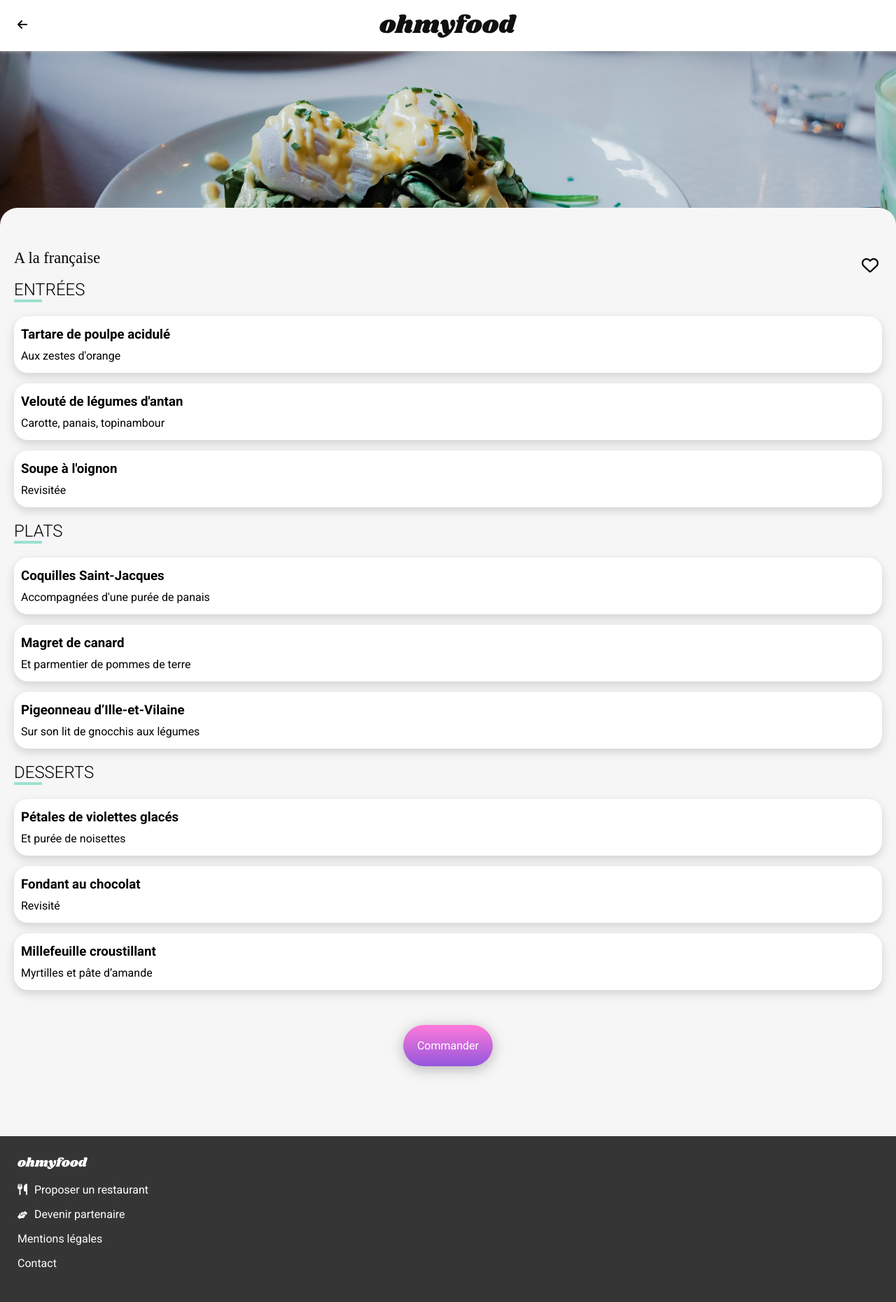
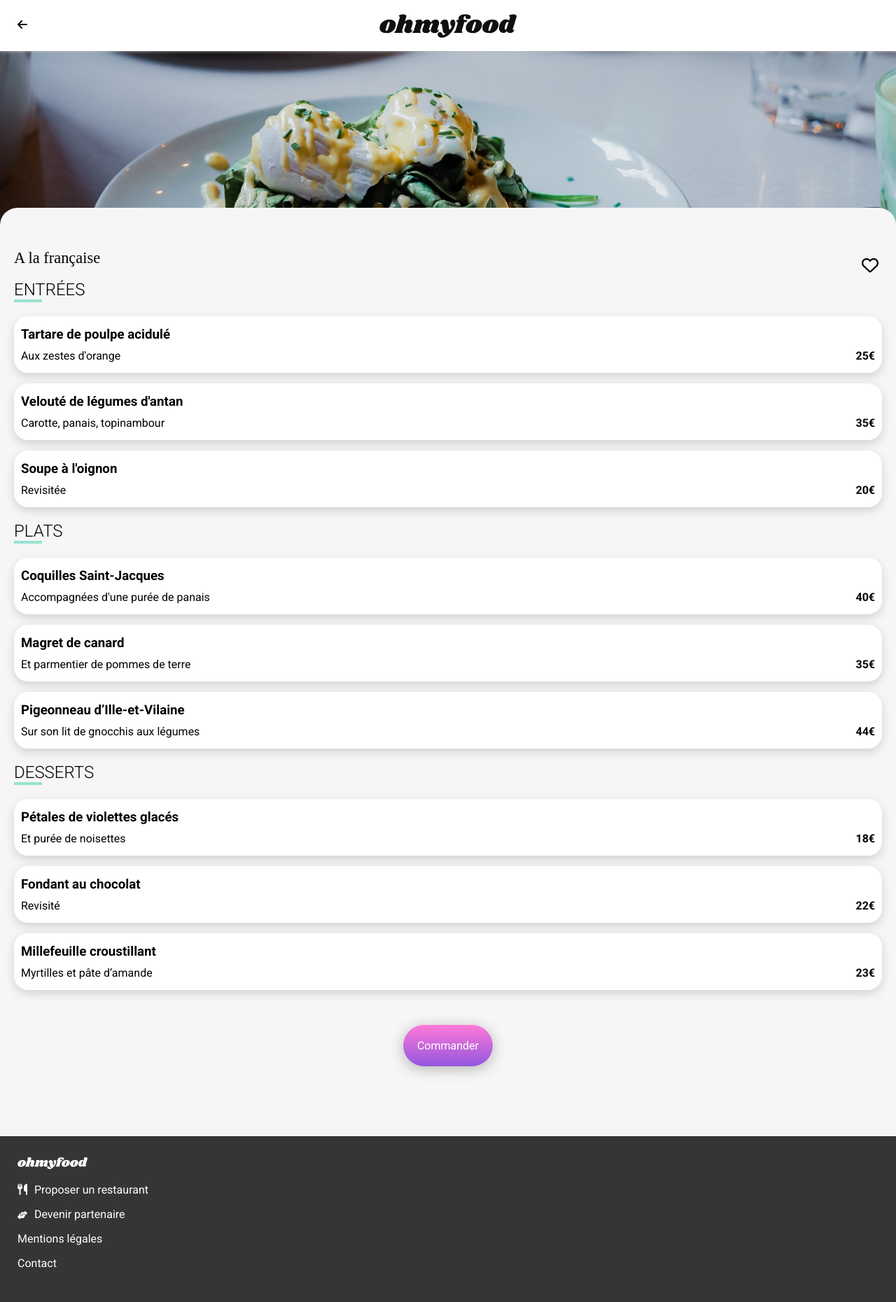
Before and after one commit to alelarge/alelarge.github.io, a Jekyll site: the page sub_pages/ohmyfood/restaurants/a-la-francaise.html, which Jekyll copies as it is, in a window 1280 px wide. Shown: the whole page at 70% size. Built offline with Jekyll 4.4.1, drawn with Linux system fonts in a browser that asks for light colours; nearby versions of some CDN libraries; some web fonts are replaced.

Commit message:
Fix ohmyfood price display

```diff
--- a/sub_pages/ohmyfood/animation.css
+++ /dev/null
@@ -1,102 +0,0 @@
-.loading-container {
-  position: fixed;
-  background: #fff;
-  height: 100%;
-  width: 100%;
-  z-index: 1;
-  top: 0;
-  align-items: center;
-  justify-content: center;
-  display: flex;
-  animation: fadeOut 1s;
-  animation-fill-mode: forwards;
-}
-.loading-container .loading {
-  color: #9356dc;
-  perspective: 1000px;
-  font-size: 84px;
-  font-family: "Montserrat", sans-serif;
-  font-weight: 800;
-  text-align: center;
-}
-.loading-container .loading span {
-  display: inline-block;
-  margin: 0 -0.05em;
-  transform-origin: 50% 50% -25px;
-  transform-style: preserve-3d;
-  animation: loading 1.6s infinite;
-}
-.loading-container .loading span:nth-child(2) {
-  animation-delay: 0.1s;
-}
-.loading-container .loading span:nth-child(3) {
-  animation-delay: 0.2s;
-}
-.loading-container .loading span:nth-child(4) {
-  animation-delay: 0.3s;
-}
-.loading-container .loading span:nth-child(5) {
-  animation-delay: 0.4s;
-}
-.loading-container .loading span:nth-child(6) {
-  animation-delay: 0.5s;
-}
-.loading-container .loading span:nth-child(7) {
-  animation-delay: 0.6s;
-}
-@media screen and (max-width: 720px) {
-  .loading-container .loading {
-    display: inline-grid;
-  }
-}
-
-@keyframes fadeOut {
-  0% {
-    opacity: 1;
-  }
-  99% {
-    opacity: 0;
-    height: 100%;
-  }
-  100% {
-    opacity: 0;
-    height: 0px;
-  }
-}
-@keyframes loading {
-  0% {
-    transform: rotateX(-360deg);
-  }
-  70% {
-    transform: rotateX(0);
-  }
-}
-/**
- Boutons
-**/
-@keyframes fadeInUp {
-  from {
-    transform: translate3d(0, 40px, 0);
-  }
-  to {
-    transform: translate3d(0, 0, 0);
-    opacity: 1;
-  }
-}
-.fade-in-up {
-  animation-duration: 1s;
-  animation-fill-mode: both;
-  opacity: 0;
-  animation-name: fadeInUp;
-}
-
-@keyframes gradient {
-  0% {
-    background-position: 0% 50%;
-  }
-  100% {
-    background-position: 100% 50%;
-  }
-}
-
-/*# sourceMappingURL=animation.css.map */
--- a/sub_pages/ohmyfood/index.html
+++ b/sub_pages/ohmyfood/index.html
@@ -4,7 +4,6 @@
     <meta charset="UTF-8" />
     <meta name="viewport" content="width=device-width, initial-scale=1.0" />
     <link rel="stylesheet" href="style.css" />
-    <link rel="stylesheet" href="./animation.css" />
     <link rel="icon" type="image/png" href="images/logo/favicon.png" />
     <link rel="preconnect" href="https://fonts.gstatic.com" />
     <link
--- a/sub_pages/ohmyfood/restaurant.css
+++ /dev/null
@@ -1,129 +0,0 @@
-/**
-  RESTAURANT
-**/
-.img_restaurant {
-  width: 100%;
-  object-fit: cover;
-  height: 250px;
-}
-@media screen and (min-width: 1300px) {
-  .img_restaurant {
-    height: 400px;
-  }
-}
-
-.carte-restaurant {
-  background-color: #f6f6f6;
-  border-top-left-radius: 25px;
-  border-top-right-radius: 25px;
-  padding-left: 20px;
-  padding-right: 20px;
-  padding-top: 40px;
-  position: relative;
-  top: -30px;
-  padding-bottom: 70px;
-}
-.carte-restaurant header h1 {
-  font-size: 1.4em;
-  font-family: "Shrikhand", cursive;
-}
-.carte-restaurant header .like__icon {
-  position: absolute;
-  right: 25px;
-  top: 70px;
-}
-.carte-restaurant header .like__icon.like__icon--bg {
-  position: absolute;
-  right: 26px;
-  top: 72px;
-}
-@media screen and (min-width: 1300px) {
-  .carte-restaurant .menu-restaurant {
-    display: flex;
-    gap: 20px;
-    justify-content: center;
-  }
-  .carte-restaurant .menu-restaurant .carte-item {
-    min-width: 400px;
-  }
-}
-.carte-restaurant .menu-restaurant .toutes_les_entrees div:nth-child(2),
-.carte-restaurant .menu-restaurant .tous_les_plats div:nth-child(2),
-.carte-restaurant .menu-restaurant .tous_les_desserts div:nth-child(2) {
-  animation-delay: 0.1s;
-}
-.carte-restaurant .menu-restaurant .toutes_les_entrees div:nth-child(3),
-.carte-restaurant .menu-restaurant .tous_les_plats div:nth-child(3),
-.carte-restaurant .menu-restaurant .tous_les_desserts div:nth-child(3) {
-  animation-delay: 0.2s;
-}
-.carte-restaurant .menu-restaurant .toutes_les_entrees div:nth-child(4),
-.carte-restaurant .menu-restaurant .tous_les_plats div:nth-child(4),
-.carte-restaurant .menu-restaurant .tous_les_desserts div:nth-child(4) {
-  animation-delay: 0.3s;
-}
-.carte-restaurant .menu-restaurant .toutes_les_entrees h2 {
-  margin-top: 15px;
-}
-.carte-restaurant .menu-restaurant .carte-item {
-  box-shadow: 0px 5px 14px #00000026;
-  background-color: #fff;
-  margin-bottom: 15px;
-  border-radius: 20px;
-  display: flex;
-  align-items: stretch;
-  overflow: hidden;
-}
-.carte-restaurant .menu-restaurant .carte-item:hover {
-  cursor: pointer;
-}
-.carte-restaurant .menu-restaurant .carte-item:hover .recette-check {
-  width: 70px;
-}
-.carte-restaurant .menu-restaurant .carte-item:hover .recette-check .fa-check-circle {
-  transform: rotate(0deg);
-}
-.carte-restaurant .menu-restaurant .carte-item .recette-info {
-  padding-left: 10px;
-  padding-right: 40px;
-  padding-top: 15px;
-  padding-bottom: 15px;
-  width: 100%;
-}
-.carte-restaurant .menu-restaurant .carte-item .recette-info h3 {
-  margin-top: 0px;
-  margin-bottom: 10px;
-  font-weight: bold;
-}
-.carte-restaurant .menu-restaurant .carte-item .recette-info .subtitle {
-  margin: 0px;
-  position: relative;
-}
-.carte-restaurant .menu-restaurant .carte-item .recette-info .subtitle .price {
-  font-weight: bold;
-  right: -30px;
-  position: absolute;
-}
-.carte-restaurant .menu-restaurant .carte-item .recette-check {
-  padding-top: 35px;
-  border-top-right-radius: 20px;
-  border-bottom-right-radius: 20px;
-  background: #99e2d0;
-  color: #fff;
-  vertical-align: middle;
-  flex-grow: 0;
-  flex-shrink: 0;
-  width: 0px;
-  transition: 0.5s ease;
-  text-align: center;
-  animation-delay: 250ms;
-}
-.carte-restaurant .menu-restaurant .carte-item .recette-check .fa-check-circle {
-  transform: rotate(360deg);
-  transition: 0.5s ease;
-}
-.carte-restaurant .btn_cta {
-  margin-top: 50px;
-}
-
-/*# sourceMappingURL=restaurant.css.map */
--- a/sub_pages/ohmyfood/restaurants/a-la-francaise.html
+++ b/sub_pages/ohmyfood/restaurants/a-la-francaise.html
@@ -4,8 +4,6 @@
     <meta charset="UTF-8" />
     <meta name="viewport" content="width=device-width, initial-scale=1.0" />
     <link rel="stylesheet" href="../style.css" />
-    <link rel="stylesheet" href="../restaurant.css" />
-    <link rel="stylesheet" href="../animation.css" />
     <link rel="icon" type="image/png" href="images/logo/favicon.png" />
     <link rel="preconnect" href="https://fonts.gstatic.com" />
     <link
@@ -101,7 +99,8 @@
             <div class="recette-info">
               <h3 class="intitule">Tartare de poulpe acidulé</h3>
               <p class="subtitle">
-                Aux zestes d'orange <span class="price">25€</span>
+                <span>Aux zestes d'orange</span>
+                <span class="price">25€</span>
               </p>
             </div>
             <div class="recette-check">
@@ -113,7 +112,8 @@
             <div class="recette-info">
               <h3 class="intitule">Velouté de légumes d'antan</h3>
               <p class="subtitle">
-                Carotte, panais, topinambour <span class="price">35€</span>
+                <span>Carotte, panais, topinambour</span>
+                <span class="price">35€</span>
               </p>
             </div>
             <div class="recette-check">
@@ -124,7 +124,10 @@
           <div class="carte-item fade-in-up">
             <div class="recette-info">
               <h3 class="intitule">Soupe à l'oignon</h3>
-              <p class="subtitle">Revisitée <span class="price">20€</span></p>
+              <p class="subtitle">
+                <span>Revisitée</span>
+                <span class="price">20€</span>
+              </p>
             </div>
             <div class="recette-check">
               <i class="fas fa-check-circle"></i>
@@ -141,7 +144,7 @@
             <div class="recette-info">
               <h3 class="intitule">Coquilles Saint-Jacques</h3>
               <p class="subtitle">
-                Accompagnées d'une purée de panais
+                <span>Accompagnées d'une purée de panais</span>
                 <span class="price">40€</span>
               </p>
             </div>
@@ -154,7 +157,8 @@
             <div class="recette-info">
               <h3 class="intitule">Magret de canard</h3>
               <p class="subtitle">
-                Et parmentier de pommes de terre <span class="price">35€</span>
+                <span>Et parmentier de pommes de terre</span>
+                <span class="price">35€</span>
               </p>
             </div>
             <div class="recette-check">
@@ -166,7 +170,7 @@
             <div class="recette-info">
               <h3 class="intitule">Pigeonneau d’Ille-et-Vilaine</h3>
               <p class="subtitle">
-                Sur son lit de gnocchis aux légumes
+                <span>Sur son lit de gnocchis aux légumes</span>
                 <span class="price">44€</span>
               </p>
             </div>
@@ -185,7 +189,8 @@
             <div class="recette-info">
               <h3 class="intitule">Pétales de violettes glacés</h3>
               <p class="subtitle">
-                Et purée de noisettes <span class="price">18€</span>
+                <span>Et purée de noisettes</span>
+                <span class="price">18€</span>
               </p>
             </div>
             <div class="recette-check">
@@ -196,7 +201,10 @@
           <div class="carte-item fade-in-up">
             <div class="recette-info">
               <h3 class="intitule">Fondant au chocolat</h3>
-              <p class="subtitle">Revisité <span class="price">22€</span></p>
+              <p class="subtitle">
+                <span>Revisité</span>
+                <span class="price">22€</span>
+              </p>
             </div>
             <div class="recette-check">
               <i class="fas fa-check-circle"></i>
@@ -207,7 +215,8 @@
             <div class="recette-info">
               <h3 class="intitule">Millefeuille croustillant</h3>
               <p class="subtitle">
-                Myrtilles et pâte d’amande <span class="price">23€</span>
+                <span>Myrtilles et pâte d’amande</span>
+                <span class="price">23€</span>
               </p>
             </div>
             <div class="recette-check">
--- a/sub_pages/ohmyfood/style.css
+++ b/sub_pages/ohmyfood/style.css
@@ -315,40 +315,37 @@ footer i.icon-partenaire {
   border-radius: 20px;
   display: flex;
   align-items: stretch;
+  overflow: hidden;
 }
 .carte-restaurant .menu-restaurant .carte-item:hover {
   cursor: pointer;
 }
 .carte-restaurant .menu-restaurant .carte-item .recette-info {
-  padding-left: 10px;
-  padding-right: 40px;
   padding-top: 15px;
   padding-bottom: 15px;
   width: 100%;
 }
 .carte-restaurant .menu-restaurant .carte-item .recette-info h3 {
+  padding-left: 10px;
+  padding-right: 10px;
   margin-top: 0px;
   margin-bottom: 10px;
   font-weight: bold;
   padding-right: 10px;
-  text-overflow: ellipsis;
-  overflow: hidden;
-  white-space: nowrap;
 }
 .carte-restaurant .menu-restaurant .carte-item .recette-info .subtitle {
   margin: 0px;
   position: relative;
-  text-overflow: ellipsis;
-  overflow: hidden;
-  white-space: nowrap;
+  display: flex;
+  justify-content: space-between;
+  padding-left: 10px;
+  padding-right: 10px;
 }
 .carte-restaurant .menu-restaurant .carte-item .recette-info .subtitle .price {
   font-weight: bold;
-  right: -30px;
-  position: absolute;
 }
 .carte-restaurant .menu-restaurant .carte-item .recette-check {
-  padding-top: 35px;
+  padding-top: 34px;
   border-top-right-radius: 20px;
   border-bottom-right-radius: 20px;
   background: #99e2d0;
@@ -361,7 +358,7 @@ footer i.icon-partenaire {
   top: 0;
   right: 0;
   width: 0px;
-  height: 75px;
+  height: 47px;
 }
 .carte-restaurant .btn {
   margin-top: 50px;
@@ -371,7 +368,7 @@ footer i.icon-partenaire {
 }
 
 /**
- * Animaition loader pleine page
+ * Animation loader pleine page
  */
 .loading-container {
   position: fixed;
@@ -484,6 +481,7 @@ footer i.icon-partenaire {
   background-image: linear-gradient(45deg, #fff, #fff, #fff, #9356dc, #ff79da);
   background-size: 350% 100%;
   -webkit-background-clip: text;
+  background-clip: text;
   -moz-background-clip: text;
   -webkit-text-fill-color: transparent;
   -moz-text-fill-color: transparent;
@@ -537,6 +535,13 @@ footer i.icon-partenaire {
 .menu-restaurant .carte-item .recette-info {
   transition: width ease 0.5s;
 }
+.menu-restaurant .carte-item .recette-info .subtitle,
+.menu-restaurant .carte-item .recette-info .subtitle span:nth-child(1),
+.menu-restaurant .carte-item .recette-info h3 {
+  text-overflow: ellipsis;
+  overflow: hidden;
+  white-space: nowrap;
+}
 .menu-restaurant .carte-item .recette-check {
   transition: 0.5s ease;
   animation-delay: 250ms;
```
Also changed, not shown: sub_pages/ohmyfood/restaurants/la-note-enchantee.html (+16 -12 lines), sub_pages/ohmyfood/restaurants/la-palette-du-gout.html (+18 -15 lines), sub_pages/ohmyfood/restaurants/le-delice-des-sens.html (+16 -11 lines), sub_pages/ohmyfood/saas/_animation.scss (+36 -15 lines), sub_pages/ohmyfood/saas/_restaurant.scss (+11 -17 lines), 3 other files.
